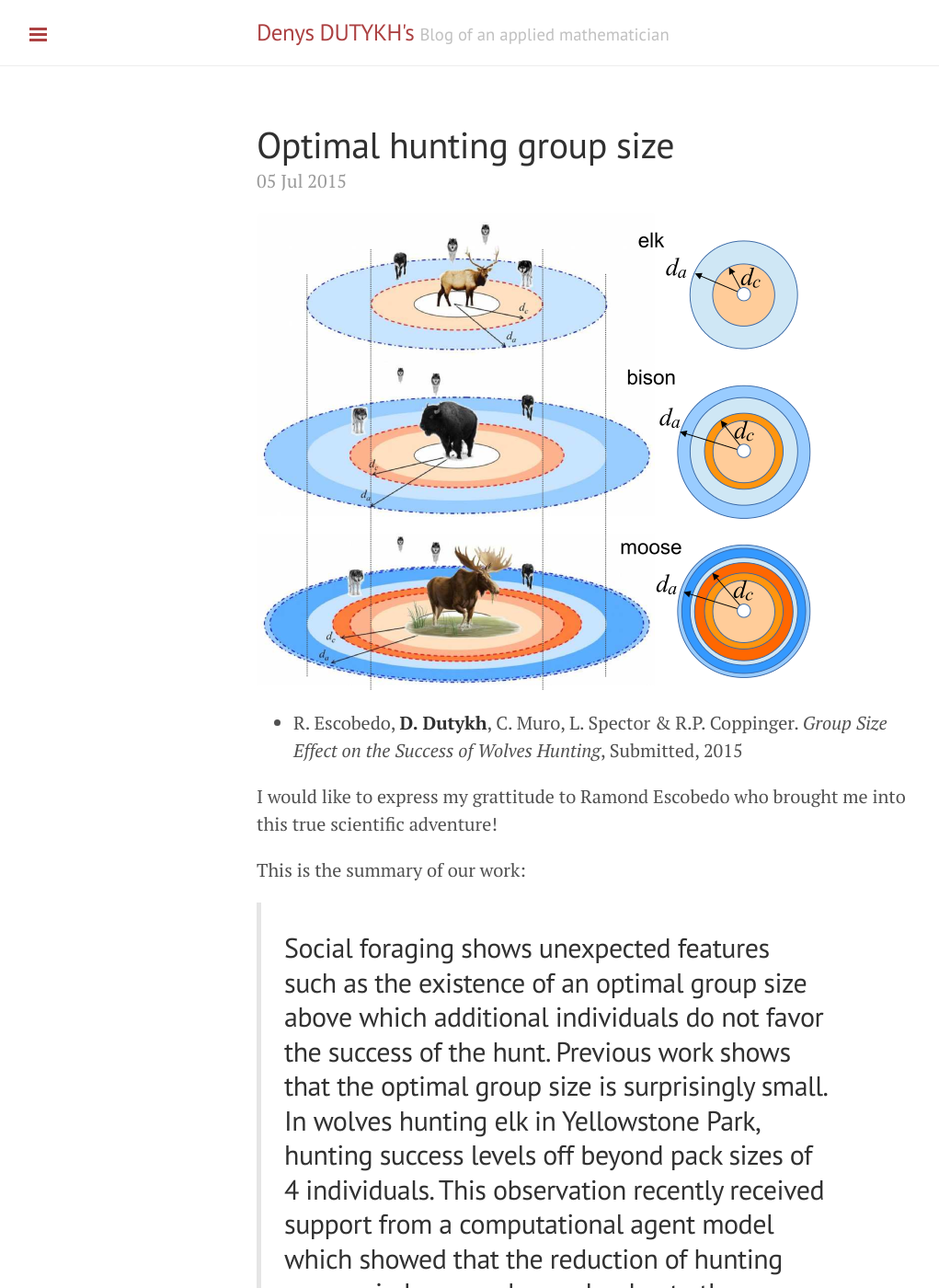
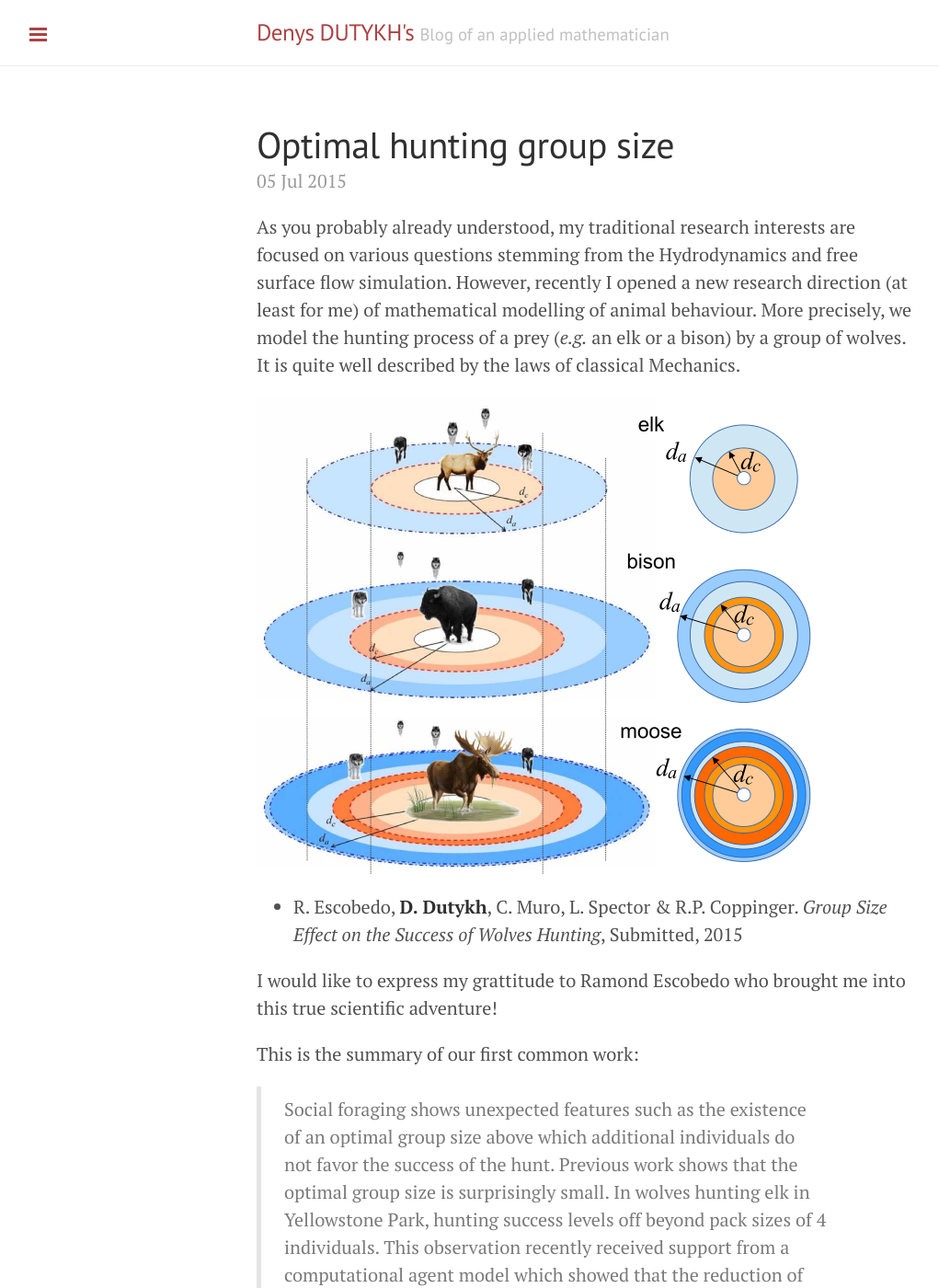
Before and after one commit to dutykh/dutykh.github.io, a Jekyll site: the page built from _posts/2015-07-05-Wolves.md, in a window 1280 px wide and 1400 px high. Shown: the whole window at 92% size, without its empty margins (1-1022 px from the left). Built offline with Jekyll 4.4.1, drawn with Linux system fonts in a browser that asks for light colours; Markdown is read by kramdown in place of the engine named in the settings; comment, search, counter and statistics services are not loaded.

Commit message:
Wolves post

```diff
--- a/_posts/2015-07-05-Wolves.md
+++ b/_posts/2015-07-05-Wolves.md
@@ -3,15 +3,16 @@
 title: Optimal hunting group size
 ---
 
+As you probably already understood, my traditional research interests are focused on various questions stemming from the Hydrodynamics and free surface flow simulation. However, recently I opened a new research direction (at least for me) of mathematical modelling of animal behaviour. More precisely, we model the hunting process of a prey (*e.g.* an elk or a bison) by a group of wolves. It is quite well described by the laws of classical Mechanics.
+
 ![Scheme](/public/pics/Scheme.png)
-
-
 
 * R. Escobedo, **D. Dutykh**, C. Muro, L. Spector & R.P. Coppinger. *Group Size Effect on the Success of Wolves Hunting*, Submitted, 2015
 
 I would like to express my grattitude to Ramond Escobedo who brought me into this true scientific adventure!
 
-This is the summary of our work:
+This is the summary of our first common work:
 
 > Social foraging shows unexpected features such as the existence of an optimal group size above which additional individuals do not favor the success of the hunt. Previous work shows that the optimal group size is surprisingly small. In wolves hunting elk in Yellowstone Park, hunting success levels off beyond pack sizes of 4 individuals. This observation recently received support from a computational agent model which showed that the reduction of hunting success in large packs can be due to the emergence of privileged positions in the spatial wolf-pack formation. Subsequent observations of wolves hunting bison reinforce and document the hypothesis of the privileged positions. When hunting bison, the optimal wolf-pack size is between 9 and 13. We show here that this is in accordance with the computational model. Moreover, although the optimal group size is expected to be greater when hunting more dangerous prey, we show that this relation is surprisingly not linear: the computational model reveals that the optimal group size actually results from the opposite contributions of two critical distances separating wolves and prey. These distances strongly depend on the kind of prey, and can induce a different variation if a different prey is considered (*e.g.* moose).
+
 ---
```
